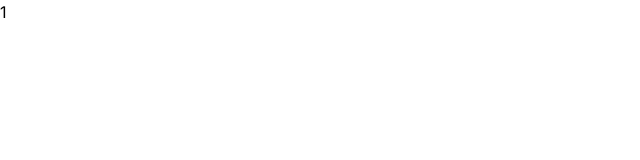
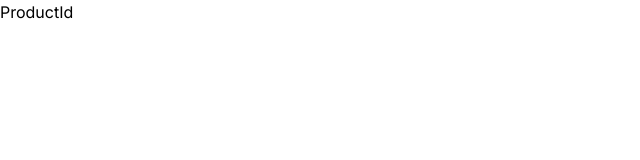
Before and after one commit to akhil-haridas/next-js-basics, a Next.js app: page /products/1 in a window 1280 px wide. Shown: the top 160 px of the page, without its empty margins (0-640 px from the left). Built offline with nearby package versions, Linux system fonts and the light colour scheme.

Commit message:
removed csr code test

```diff
--- a/app/products/[productId]/page.tsx
+++ b/app/products/[productId]/page.tsx
@@ -1,12 +1,9 @@
-"use client"
-
-import { useParams } from 'next/navigation'
 import React from 'react'
 
 function ProductId() {
-    const{ productId } = useParams()
+
   return (
-      <div>{ productId }</div>
+    <div>ProductId</div>
   )
 }
 
```
